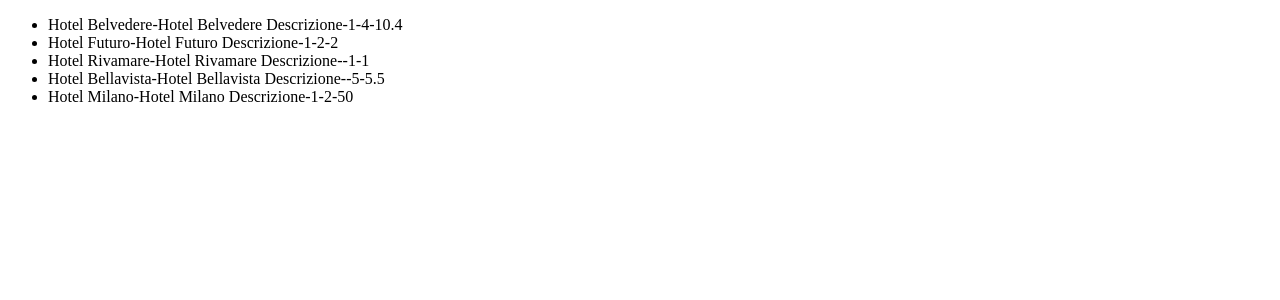
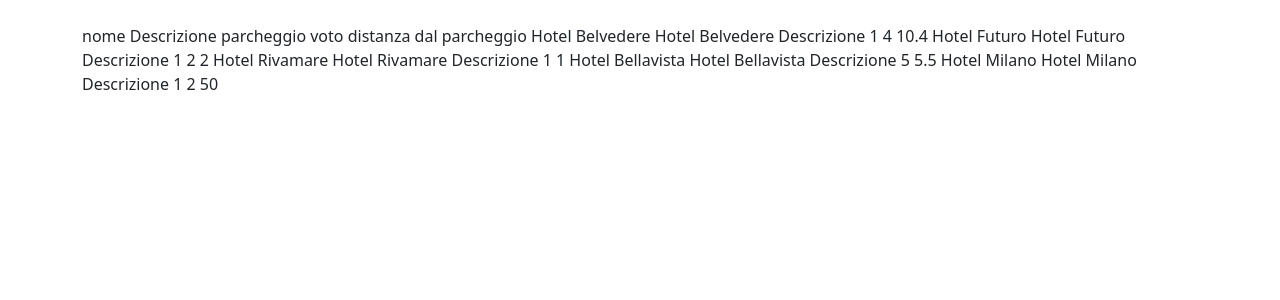
Before and after one commit to jaupi98/php-hotel, a PHP site: page / in a window 1280 px wide. Shown: the top 300 px of the page. Run offline with PHP 8.4, Linux system fonts and the light colour scheme.

Commit message:
problemi con boosttrap

```diff
--- a/index.php
+++ b/index.php
@@ -42,15 +42,39 @@ $hotels = [
 <head>
     <meta charset="UTF-8">
     <meta name="viewport" content="width=device-width, initial-scale=1.0">
+    <link href="https://cdn.jsdelivr.net/npm/bootstrap@5.0.2/dist/css/bootstrap.min.css" rel="stylesheet" integrity="sha384-EVSTQN3/azprG1Anm3QDgpJLIm9Nao0Yz1ztcQTwFspd3yD65VohhpuuCOmLASjC" crossorigin="anonymous">
     <title>Document</title>
 </head>
 <body>
-    <ul>
-       <?php foreach($hotels as $hotel){ ?>
-            <li>
-                <?php echo $hotel['name'].'-'.$hotel['description'].'-'.$hotel['parking'].'-'.$hotel['vote'].'-'.$hotel['distance_to_center']; ?>
-            </li>
-       <?php  } ?>
-    </ul>
+    <div class="container mt-4">
+        <div class="row">
+            <div class="col-12">
+                <div class="table table-striped">
+                    <thead>
+                        <tr>
+                            <th>nome</th>
+                            <th>Descrizione</th>
+                            <th>parcheggio</th>
+                            <th>voto</th>
+                            <th> distanza dal parcheggio</th>
+                        </tr>
+                    </thead>
+                    <tbody>
+                        <?php foreach($hotels as $hotel){ ?>
+                            <tr>
+                                <td><?php echo $hotel['name'];?></td>
+                                <td><?php echo $hotel['description'];?></td>
+                                <td><?php echo $hotel['parking'];?></td>
+                                <td><?php echo $hotel['vote'];?></td>
+                                <td><?php echo $hotel['distance_to_center'];?></td>
+
+                            </tr>
+                        <?php  } ?>
+                    </tbody>
+                </div>
+            </div>
+        </div>
+    </div>
+
 </body>
 </html>
```
